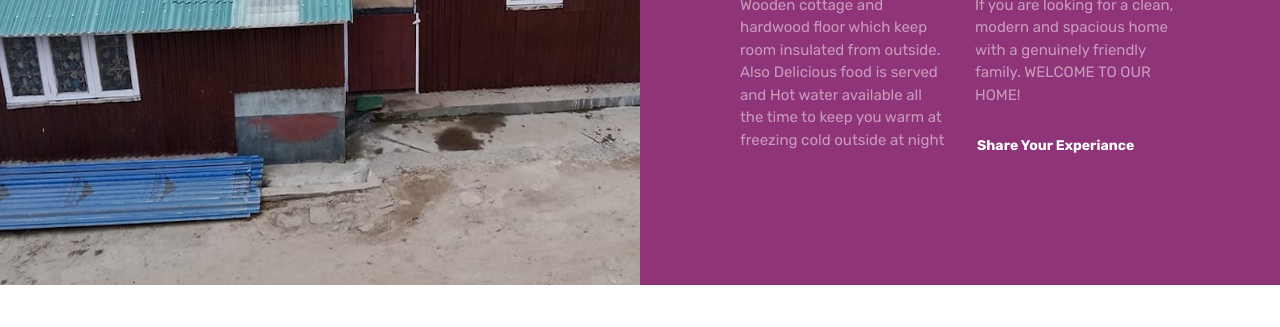
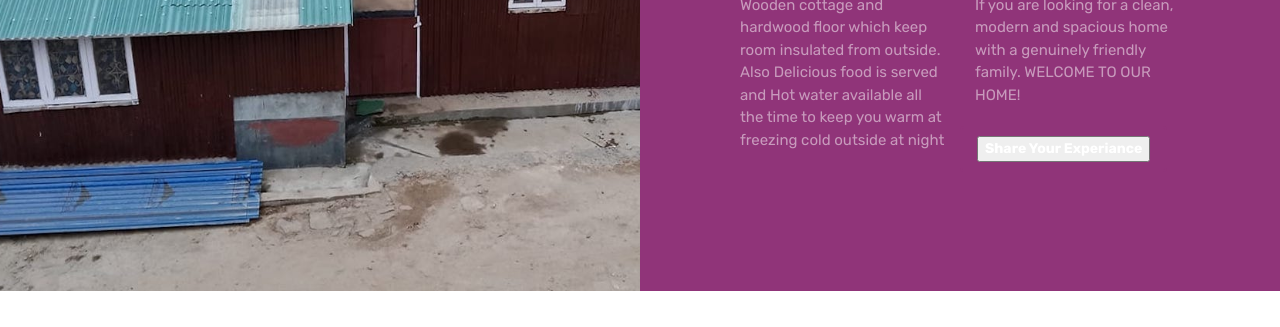
Before and after one commit to Gautamchandra31/Gautamchandra31.github.io, a website: page blog.html in a window 1280 px wide. Shown: the part 1479-1806 px from the top of the page. Drawn offline with Linux system fonts and the light colour scheme; files whose address does not match are found by name.

Commit message:
Update blog.html

```diff
--- a/blog.html
+++ b/blog.html
@@ -117,7 +117,7 @@
           <div class="col-md-6">
             <p>If you are looking for a clean, modern and spacious home with a genuinely friendly family. WELCOME TO OUR HOME!</p>
           </div>
-          <p><a href="https://g.page/r/CWYMQdSHMVmkEAg/review" class="btn btn-primary" role="button"><strong>Share Your Experiance</strong></a></p>
+          <p><a href="https://g.page/r/CWYMQdSHMVmkEAg/review" class="btn btn-primary" role="button"><button><strong>Share Your Experiance</strong></button></a></p>
         </div>
       </div>
     </div>
```
